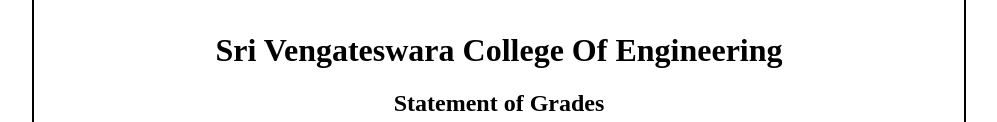
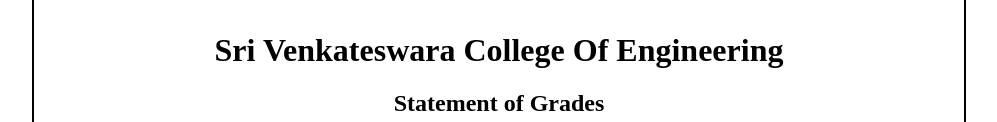
Before and after one commit to professsionalsurya/uiassignment, a plain HTML site: page index.html in a window 1280 px wide. Shown: the part 158-280 px from the top of the page, without its empty margins (141-1138 px from the left). Drawn offline with Linux system fonts and the light colour scheme.

Commit message:
Update index.html

```diff
--- a/index.html
+++ b/index.html
@@ -9,7 +9,7 @@
         <!-- Inserted College Logo -->
         <img src="logo.png" alt="College Logo" style="width:120px; height:auto; margin-bottom: 10px;">
 
-        <h1>Sri Vengateswara College Of Engineering</h1>
+        <h1>Sri Venkateswara College Of Engineering</h1>
         <h2>Statement of Grades</h2>
         <h3>IV Semester B.E. Computer Science - May 2025 Examination</h3>
         <hr>
```
